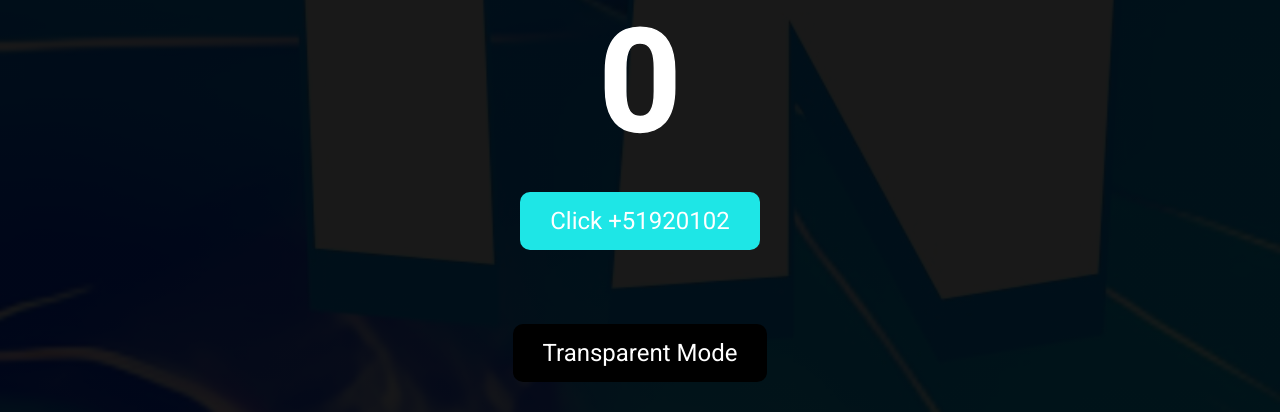
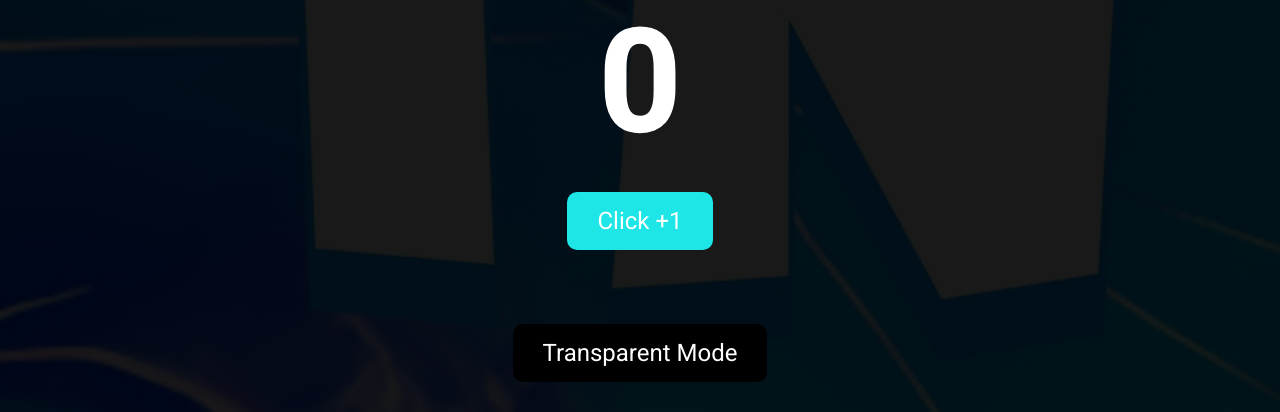
Before and after one commit to nrt18/clickerrevive, a website: page public/index.html in a window 1280 px wide. Shown: the part 388-800 px from the top of the page. Drawn offline with Linux system fonts and the light colour scheme; no server answers.

Commit message:
Update index.html

```diff
--- a/public/index.html
+++ b/public/index.html
@@ -16,7 +16,7 @@
       <img src="tnd.png" alt="Tn Clicker Logo" width="140" />
       <p class="subtitle">TN Clicker</p>
       <span id="count" class="odometer">0</span>
-      <button class="btn" onclick="postCount()">Click +51920102</button>
+      <button class="btn" onclick="postCount()">Click +1</button>
       <div class="bottom">
         <button class="btn transparent-btn" onclick="toggleTransparentMode()">Transparent Mode</button>
       </div>
```
